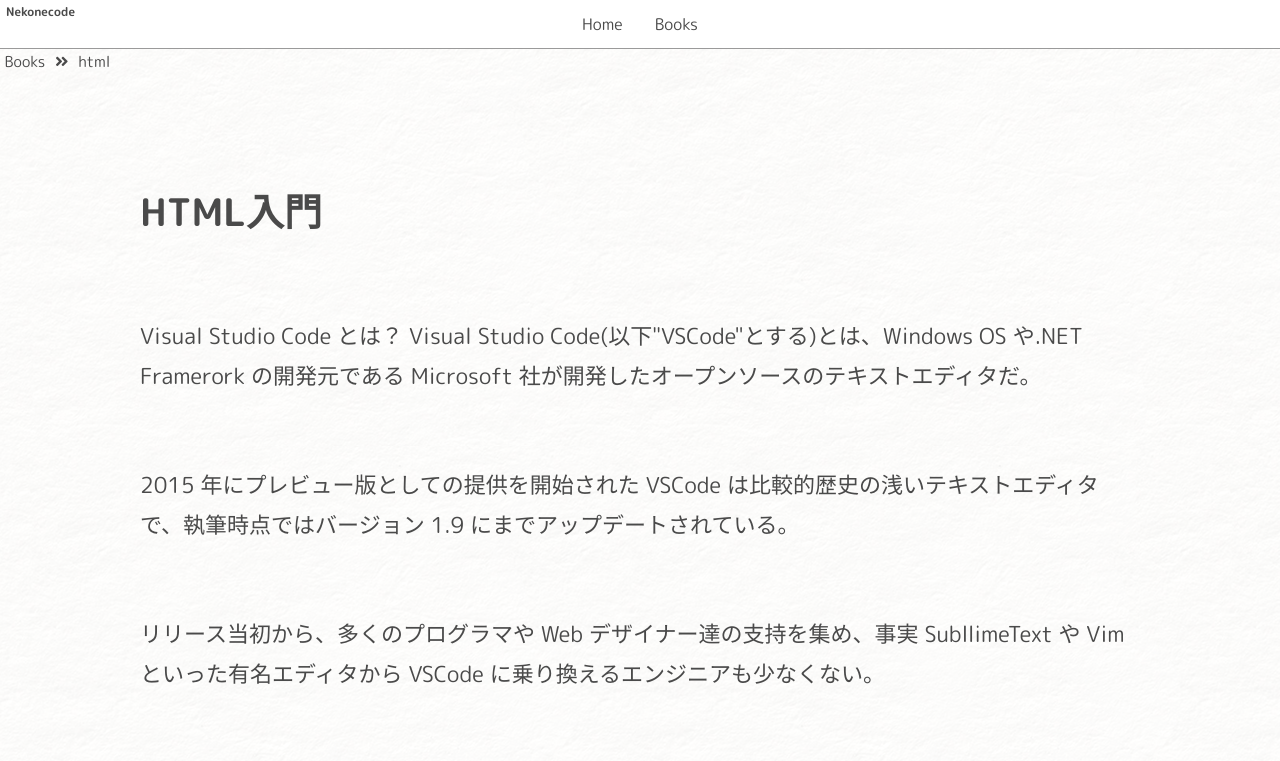
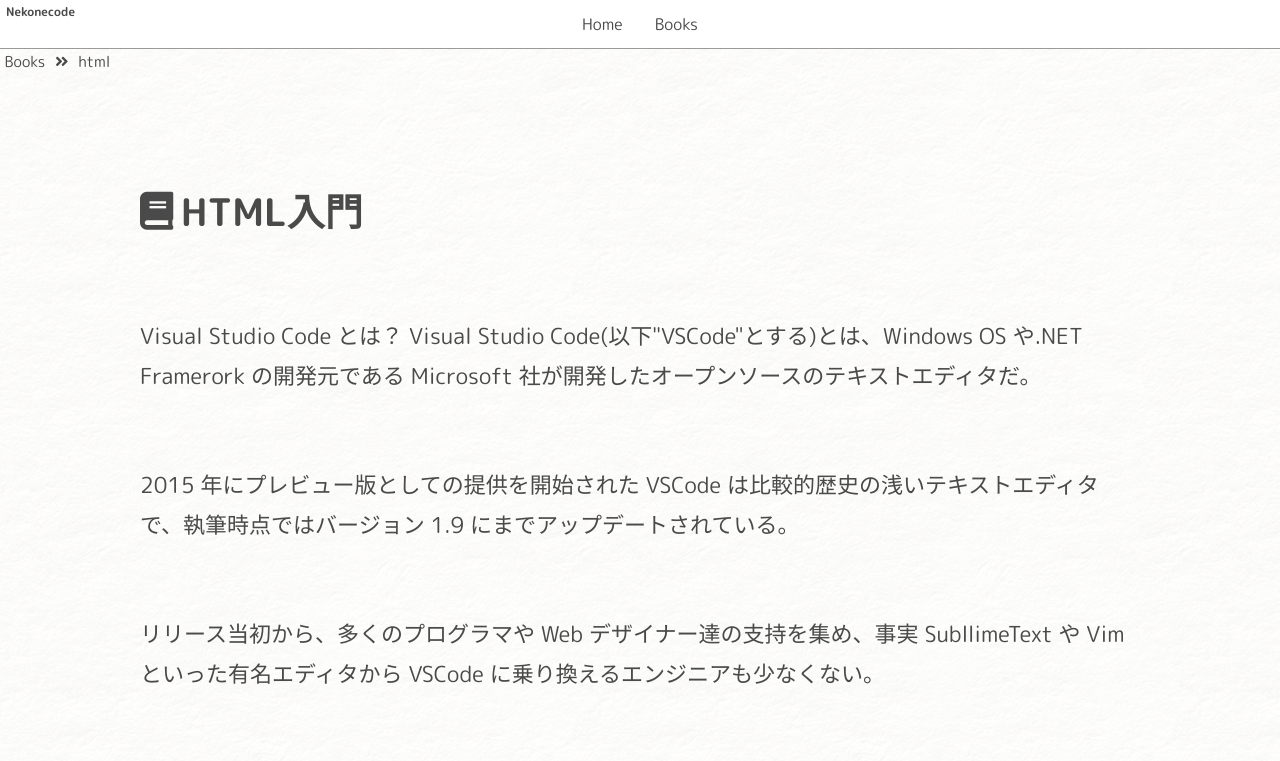
Before and after one commit to kurodakazumichi/nekonecode-site, a Gatsby site: page /books/html/beginner/ in a window 1280 px wide. Shown: the top 761 px of the page. Built offline with nearby package versions, Linux system fonts and the light colour scheme; Gatsby itself is replaced by a stand-in of ours.

Commit message:
added an icon next to the book title.

```diff
--- a/src/components/templates/Book/index.js
+++ b/src/components/templates/Book/index.js
@@ -3,6 +3,7 @@
 import Layout from "../../layouts/Standard"
 import ContentsBox from "../../organisms/ContentsBox"
 import Markdown from "../../atoms/Markdown"
+import Icon from "../../atoms/Icon"
 import * as Util from "../../../util"
 import "./style.scss"
 
@@ -56,7 +57,7 @@
     return (
       <Layout breadcrumb={this.breadcrumb}>
         <div className="t-book">
-          <Markdown data={book} />
+          <Markdown data={book} icon={<Icon type="book" />} />
 
           <div className="notes">
             {notes.map((data, key) => {
```
